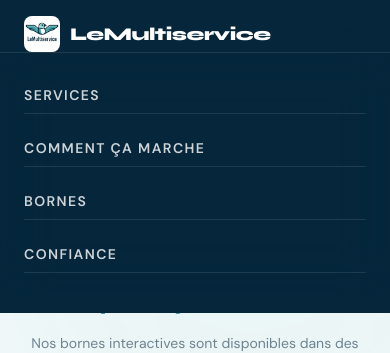
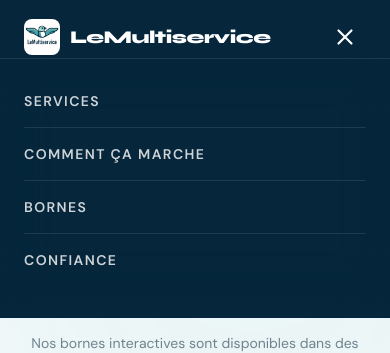
Before and after one commit to Nogaye1/lemultiservice-web, a Next.js app: page /bornes in a window 390 px wide. Both pictures are taken after a click on the button 349 px from the left and 34 px from the top of the page. Shown: the top 353 px of the page. Built offline with nearby package versions, Linux system fonts and the light colour scheme.

Commit message:
fix(mobile): white hamburger icon + programmatic scrollToSection for reliable mobile navigation

```diff
--- a/src/components/layout/Navbar.tsx
+++ b/src/components/layout/Navbar.tsx
@@ -1,16 +1,34 @@
 'use client'
-import { useEffect, useState } from 'react'
+import { useEffect, useState, useCallback } from 'react'
 import { motion, AnimatePresence } from 'framer-motion'
 import { Menu, X } from 'lucide-react'
 import Image from 'next/image'
 import { cn } from '@/lib/utils'
 
 const NAV_LINKS = [
-  { label: 'Services', href: '#services' },
-  { label: 'Comment ça marche', href: '#howit' },
-  { label: 'Bornes', href: '#bornes' },
-  { label: 'Confiance', href: '#testimonials' },
+  { label: 'Services', href: 'services' },
+  { label: 'Comment ça marche', href: 'howit' },
+  { label: 'Bornes', href: 'bornes' },
+  { label: 'Confiance', href: 'testimonials' },
 ]
+
+/** Smooth-scroll to an element by id, with retries for lazy-rendered sections */
+function scrollToSection(id: string) {
+  const NAVBAR_HEIGHT = 72
+  let attempts = 0
+
+  const tryScroll = () => {
+    const el = document.getElementById(id)
+    if (el) {
+      const top = el.getBoundingClientRect().top + window.scrollY - NAVBAR_HEIGHT
+      window.scrollTo({ top, behavior: 'smooth' })
+    } else if (++attempts < 20) {
+      setTimeout(tryScroll, 150)
+    }
+  }
+
+  tryScroll()
+}
 
 export function Navbar() {
   const [scrolled, setScrolled] = useState(false)
@@ -20,6 +38,19 @@ export function Navbar() {
     const fn = () => setScrolled(window.scrollY > 40)
     window.addEventListener('scroll', fn, { passive: true })
     return () => window.removeEventListener('scroll', fn)
+  }, [])
+
+  // Close menu on resize to desktop
+  useEffect(() => {
+    const fn = () => { if (window.innerWidth >= 768) setOpen(false) }
+    window.addEventListener('resize', fn)
+    return () => window.removeEventListener('resize', fn)
+  }, [])
+
+  const handleNavClick = useCallback((id: string) => {
+    setOpen(false)
+    // Small delay so the mobile menu close animation doesn't fight the scroll
+    setTimeout(() => scrollToSection(id), 100)
   }, [])
 
   return (
@@ -34,35 +65,44 @@ export function Navbar() {
       <nav className="w-full px-6 lg:px-10 flex items-center justify-between gap-4">
 
         {/* ── Logo ── */}
-        <a href="#hero" className="flex items-center gap-2.5 flex-shrink-0">
+        <button
+          onClick={() => handleNavClick('hero')}
+          className="flex items-center gap-2.5 flex-shrink-0 bg-transparent border-0 cursor-pointer"
+          aria-label="Accueil"
+        >
           <div className="relative w-9 h-9 rounded-lg overflow-hidden">
             <Image src="/images/logo.jpg" alt="LeMultiservice" fill className="object-cover" />
           </div>
           <span className="font-syne font-extrabold text-white text-lg tracking-tight">LeMultiservice</span>
-        </a>
+        </button>
 
-        {/* ── Nav links desktop — occupent toute la largeur ── */}
+        {/* ── Nav links desktop ── */}
         <ul className="hidden md:flex items-center justify-center flex-1 gap-0">
           {NAV_LINKS.map(({ label, href }) => (
             <li key={href} className="flex-1 text-center">
-              <a
-                href={href}
-                className="relative inline-block text-white/80 hover:text-white font-bold text-sm uppercase tracking-widest py-1 transition-colors group"
+              <button
+                onClick={() => handleNavClick(href)}
+                className="relative inline-block text-white/80 hover:text-white font-bold text-sm uppercase tracking-widest py-1 transition-colors group bg-transparent border-0 cursor-pointer"
               >
                 {label}
                 <span className="absolute -bottom-0.5 left-0 w-0 h-0.5 bg-action transition-all duration-300 group-hover:w-full rounded-full" />
-              </a>
+              </button>
             </li>
           ))}
         </ul>
 
-        {/* ── Hamburger mobile ── */}
-        <button onClick={() => setOpen(!open)} className="md:hidden text-primary p-1" aria-label="Toggle menu">
+        {/* ── Hamburger icon — WHITE ── */}
+        <button
+          onClick={() => setOpen(!open)}
+          className="md:hidden text-white p-2 rounded-md hover:bg-white/10 transition-colors"
+          aria-label="Toggle menu"
+          aria-expanded={open}
+        >
           {open ? <X size={26} /> : <Menu size={26} />}
         </button>
       </nav>
 
-      {/* ── Menu mobile ── */}
+      {/* ── Mobile menu ── */}
       <AnimatePresence>
         {open && (
           <motion.div
@@ -71,16 +111,15 @@ export function Navbar() {
             exit={{ opacity: 0, height: 0 }}
             className="md:hidden border-t border-white/10 bg-primary/98 backdrop-blur-xl overflow-hidden"
           >
-            <div className="px-6 py-6 flex flex-col gap-4">
+            <div className="px-6 py-4 flex flex-col">
               {NAV_LINKS.map(({ label, href }) => (
-                <a
+                <button
                   key={href}
-                  href={href}
-                  onClick={() => setOpen(false)}
-                  className="text-white/80 hover:text-white font-bold text-sm uppercase tracking-widest py-2 border-b border-white/10 transition-colors"
+                  onClick={() => handleNavClick(href)}
+                  className="text-left text-white/80 hover:text-white active:text-action font-bold text-sm uppercase tracking-widest py-4 border-b border-white/10 transition-colors last:border-b-0 bg-transparent border-0 cursor-pointer w-full"
                 >
                   {label}
-                </a>
+                </button>
               ))}
             </div>
           </motion.div>
```
